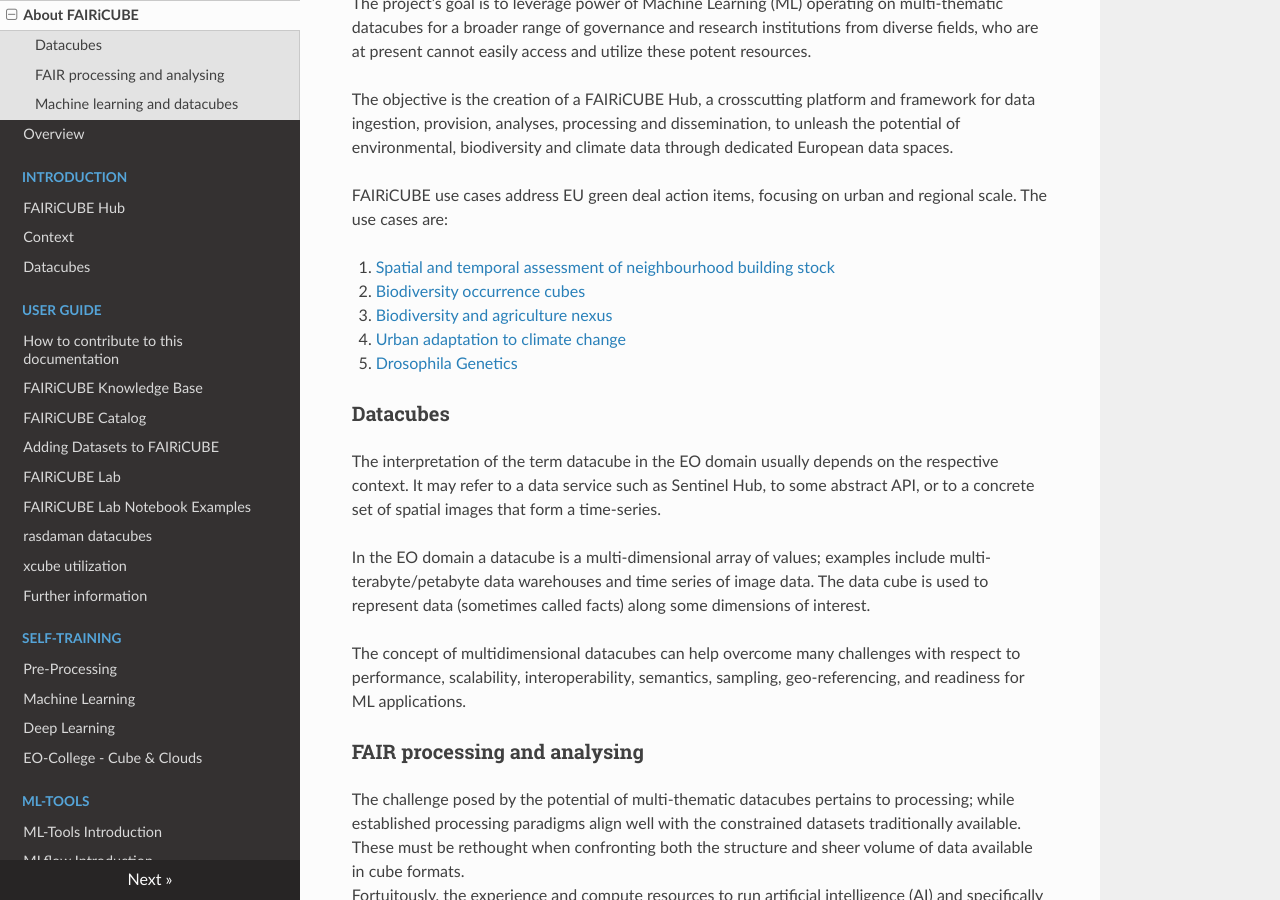
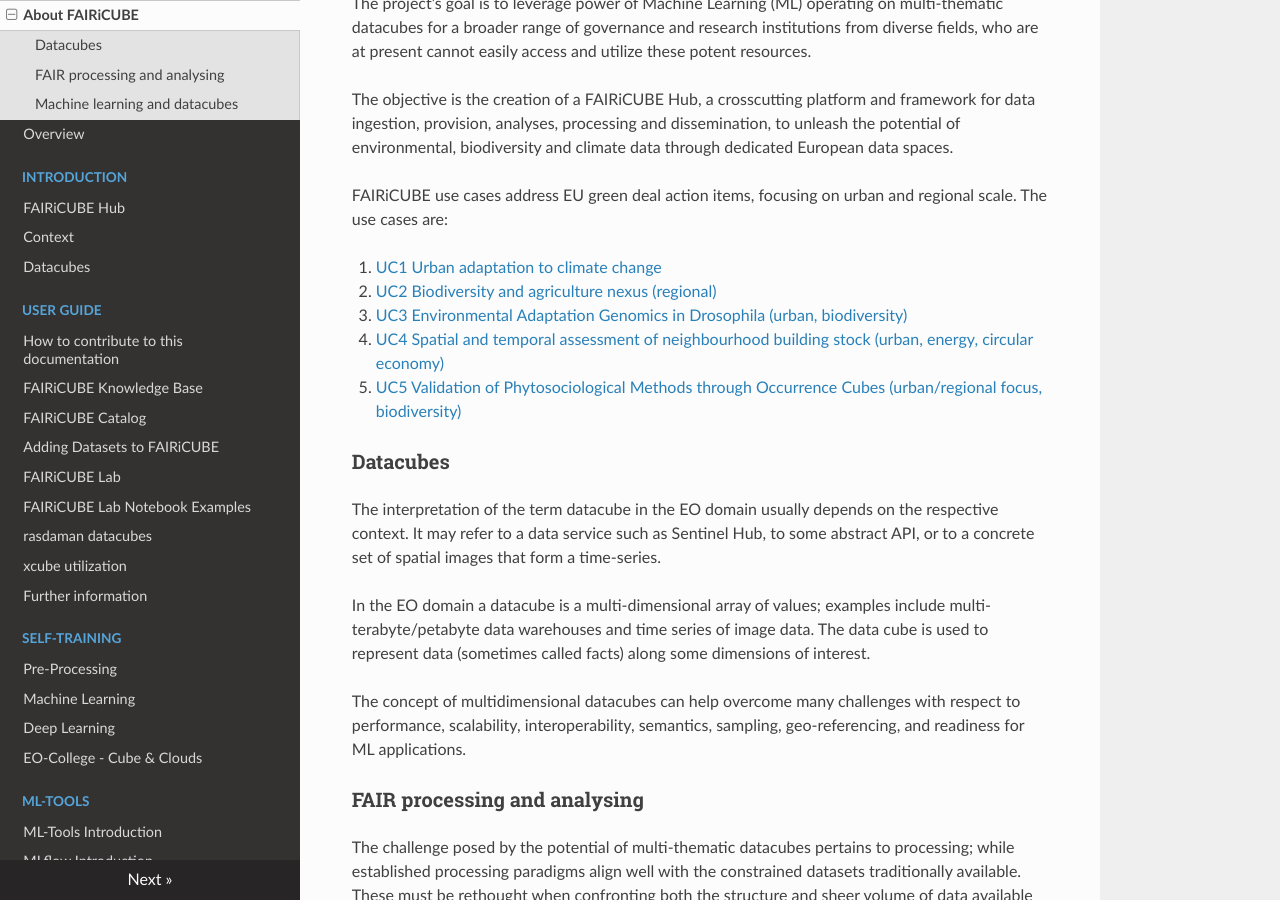
Before and after one commit to FAIRiCUBE/collaboration-platform, an MkDocs documentation site: the page built from docs/index.md, in a window 1280 px wide and 900 px high, scrolled down 432 px. Built offline with MkDocs 1.6.1, drawn with Linux system fonts in a browser that asks for light colours; nearby versions of some CDN libraries.

Commit message:
Update index.md
added UC numbers

```diff
--- a/docs/index.md
+++ b/docs/index.md
@@ -13,11 +13,11 @@
 
 FAIRiCUBE use cases address EU green deal action items, focusing on urban and regional scale. The use cases are:
 
-1. [Spatial and temporal assessment of neighbourhood building stock](use_cases/buildings.md)
-2. [Biodiversity occurrence cubes](use_cases/biodiversity_cubes.md)
-3. [Biodiversity and agriculture nexus](use_cases/biodiversity_agri.md)
-4. [Urban adaptation to climate change](use_cases/urban_climate.md)
-5. [Drosophila Genetics](use_cases/drosophila_genetics.md)
+1. [UC1 Urban adaptation to climate change](use_cases/urban_climate.md)
+2. [UC2 Biodiversity and agriculture nexus (regional)](use_cases/biodiversity_agri.md)
+3. [UC3 Environmental Adaptation Genomics in Drosophila (urban, biodiversity)](use_cases/drosophila_genetics.md)
+4. [UC4 Spatial and temporal assessment of neighbourhood building stock (urban, energy, circular economy)](use_cases/buildings.md)
+5. [UC5 Validation of Phytosociological Methods through Occurrence Cubes (urban/regional focus, biodiversity)](use_cases/biodiversity_cubes.md)
 
 
 ## Datacubes
```
